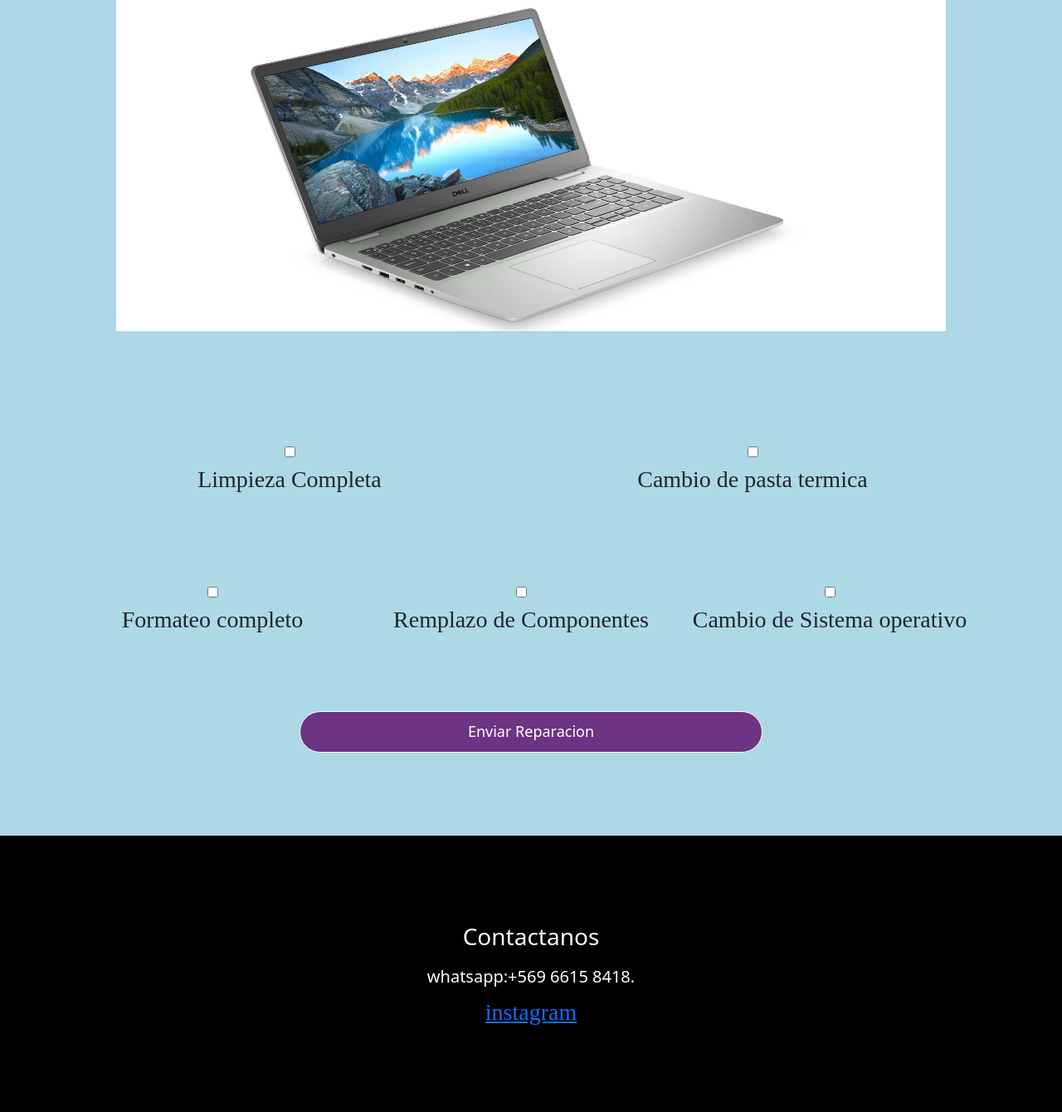
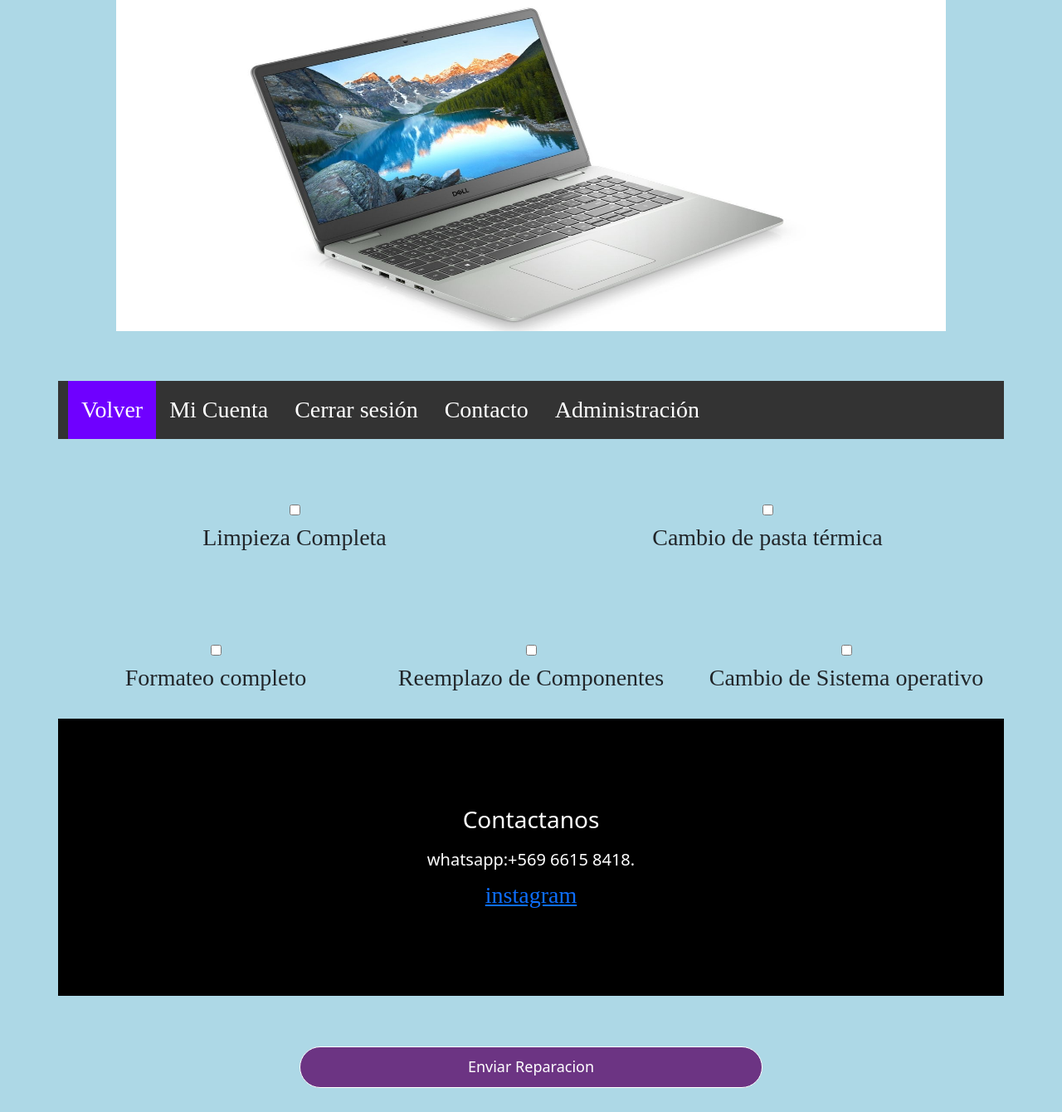
Before and after one commit to yerkindio/projectofinal, a Django app: template ProyectosDjango/vork/menu/templates/menu/notebookingresado.html in a window 1280 px wide. Shown: the part 231-1571 px from the top of the page at 83% size. Run offline with Django 4.2, Linux system fonts and the light colour scheme; the template is opened without the code that fills it, so the values that code supplies are empty; some web fonts are replaced.

Commit message:
plantilla

```diff
--- a/ProyectosDjango/vork/menu/templates/menu/notebookingresado.html
+++ b/ProyectosDjango/vork/menu/templates/menu/notebookingresado.html
@@ -16,6 +16,7 @@
 </head>
 
 <body>
+  {% block content %}
   <style>
       body {
           font-size: 28px;
@@ -53,16 +54,16 @@
           background-color: #6f00ff;
       }
   </style>
+
   <ul>
       <li><a class="active" href="{% url 'reparacioningresado' %}">Volver</a></li>
       <li><a href="{% url 'micuenta' %}">Mi Cuenta</a></li>
-        <li><a href="{% url 'iniciosesion' %}">Cerrar sesion</a></li>
-        <li><a href="{% url 'contacto' %}">contacto</a></li>
-        <li><a href="{% url 'Perfil' %}">Administracion</a></li>
+      <li><a href="{% url 'iniciosesion' %}">Cerrar sesión</a></li>
+      <li><a href="{% url 'contacto' %}">Contacto</a></li>
+      <li><a href="{% url 'Perfil' %}">Administración</a></li>
   </ul>
 
   <div class="container">
-{% block content %}
       <div class="row">
           <div class="col-md-6">
               <input type="checkbox">
@@ -70,7 +71,7 @@
           </div>
           <div class="col-md-6">
               <input type="checkbox">
-    <h3>Cambio de pasta termica</h3>
+              <h3>Cambio de pasta térmica</h3>
           </div>
       </div>
 
@@ -81,26 +82,21 @@
           </div>
           <div class="col-md-4">
               <input type="checkbox">
-    <h3>Remplazo de Componentes</h3>
+              <h3>Reemplazo de Componentes</h3>
           </div>
           <div class="col-md-4">
               <input type="checkbox">
               <h3>Cambio de Sistema operativo</h3>
           </div>
       </div>
-{% endblock content %}
+  </div>
 
   <footer>
       <p>Contactanos</p>
       <h5>whatsapp:+569 6615 8418.</h5>
       <a href="https://www.instagram.com/vork.service69/">instagram</a>
   </footer>
-<script src="https://cdn.jsdelivr.net/npm/@popperjs/core@2.11.6/dist/umd/popper.min.js"
-  integrity="sha384-oBqDVmMz9ATKxIep9tiCxS/Z9fNfEXiDAYTujMAeBAsjFuCZSmKbSSUnQlmh/jp3"
-  crossorigin="anonymous"></script>
-<script src="https://cdn.jsdelivr.net/npm/bootstrap@5.2.3/dist/js/bootstrap.min.js"
-  integrity="sha384-cuYeSxntonz0PPNlHhBs68uyIAVpIIOZZ5JqeqvYYIcEL727kskC66kF92t6Xl2V"
-  crossorigin="anonymous"></script>
 
+  {% endblock content %}
 </body>
 </html>
```
Lines whose indentation alone changed are shown as unchanged.
